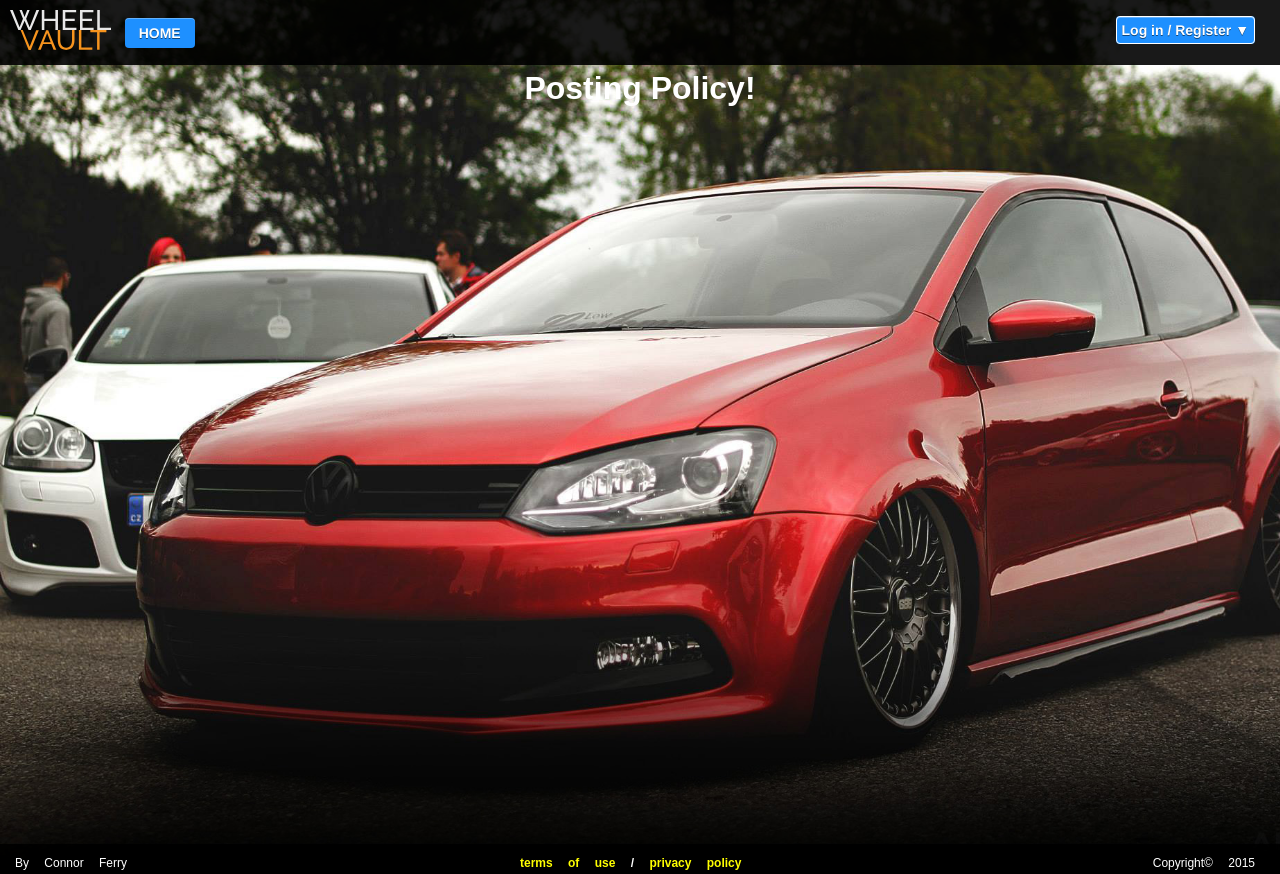
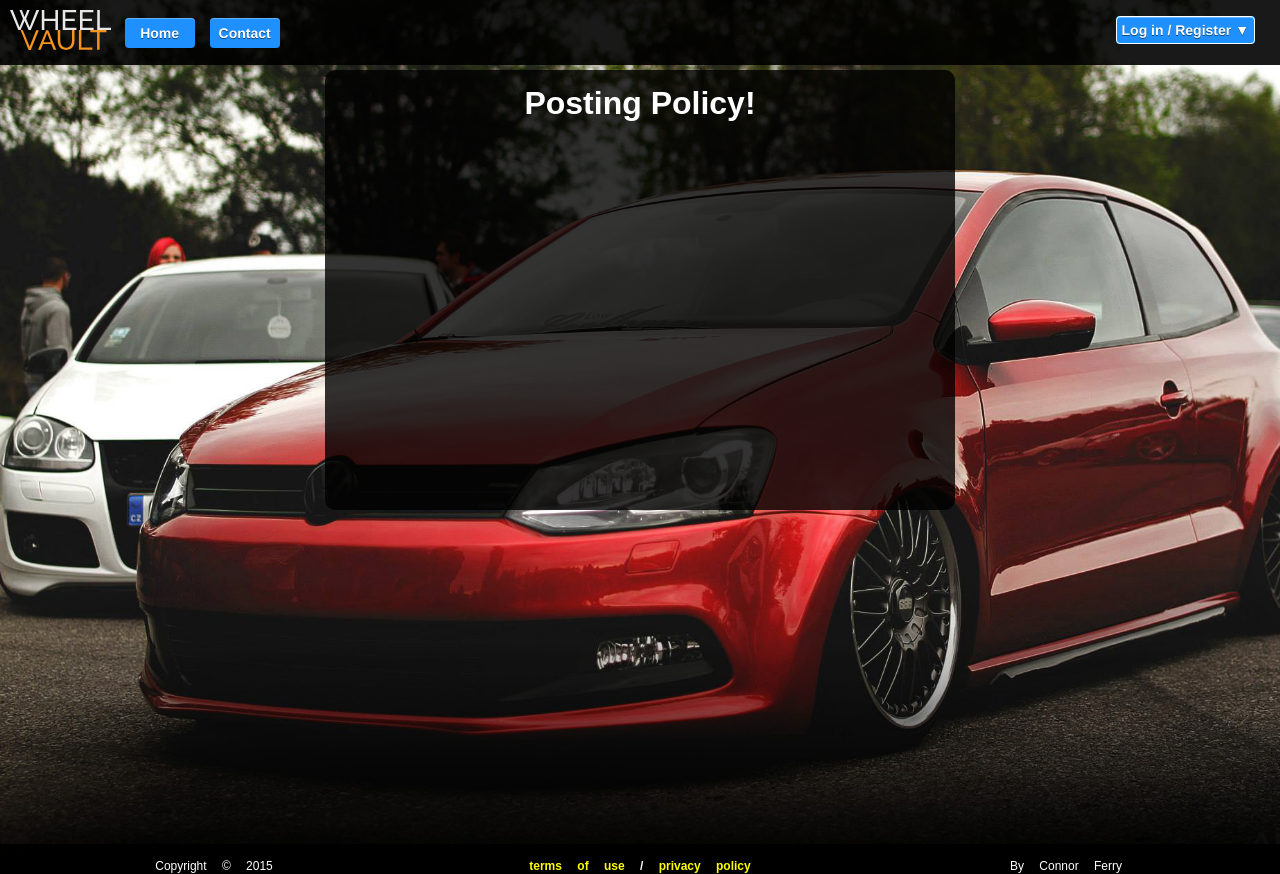
Before and after one commit to CFez7/Wheel-Vault, a PHP site: page /posting_policy.php in a window 1280 px wide. Run offline with PHP 8.4, Linux system fonts and the light colour scheme; some web fonts are replaced.

Commit message:
Footer, legals & nav fix.
Footer, legals & nav fix.

```diff
--- a/includes/footer.php
+++ b/includes/footer.php
@@ -1,12 +1,22 @@
 <!-- code for footer -->
         <div class="footer">
-            <p style="float:right; margin-right:25px; font-size:12px">Copyright© 2015</p>
-            <p style="position:absolute;left:50%; margin-left:-120px; font-size:12px; font-weight:bold">
-                <a href="../public/user_agreement.php" style="text-decoration:none"> terms of use </a>
-                /
-                <a href="../public/privacy_policy.php" style="text-decoration:none"> privacy policy </a>
+            <table style="width:100vw">
+                <tr>
+                    <td style="width:33%">
+                        <p style="font-size:12px">Copyright © 2015</p>
+                    </td>
+                    <td style="width:33%">
+                        <p style="font-size:12px; font-weight:bold">
+                            <a href="../public_html/user_agreement.php" style="text-decoration:none"> terms of use </a>/<a href="../public_html/privacy_policy.php" style="text-decoration:none"> privacy policy </a>
                         </p>
-            <a href="http://www.connorferry.me.uk" target="_blank"><p style="float:left; margin-left:15px; font-size:12px">By Connor Ferry</p>
+                    </td>
+                    <td style="width:33%">
+                        <a href="http://www.connorferry.me.uk" target="_blank" style="text-decoration:none">
+                            <p style="font-size:12px">By Connor Ferry</p>
+                        </a>
+                    </td>
+                </tr>
+            </table>
         </div>
         <!-- linking in javascript files to the bottom of every page -->
         <script src="js/jquery-2.1.3.min.js"></script>
@@ -21,6 +31,5 @@
           ga('send', 'pageview');
 
         </script>
-        </div>
     </body>
 </html>
--- a/includes/nav.php
+++ b/includes/nav.php
@@ -2,9 +2,14 @@
 <div class="mainnav">
     <img src="images/logo.svg" style="height:40px;margin:10px;display:inline-block">
     <p style="vertical-align:top;display:inline-block">
-        <a href="index.php">
+        <a href="index.php" style="color:transparent">
             <button style="display:inline-block" class="blue-button">
-                HOME
+                Home
+            </button>
+        </a>
+        <a href="contact.php">
+            <button style="display:inline-block" class="blue-button">
+                Contact
             </button>
         </a>
     </p>
--- a/public_html/posting_policy.php
+++ b/public_html/posting_policy.php
@@ -14,14 +14,14 @@
                         echo ucfirst($_SESSION["message"]);}
                     ?>
                 </p>
-                <?php if(isset($_SESSION["username"])) { ?>
+                <?php if(isset($_SESSION["name"])) { ?>
                     <?php include '../includes/logged-in-nav.php'; ?>
                 <?php } else { ?>
                         <?php include '../includes/login-nav.php'; ?>
                 <?php } ?>
             </div>
 
-            <div id="reg-background">
+            <div class="box-background">
 
                 <h1 style="margin:0; text-align:center">Posting Policy!</h1>
 
--- a/public_html/user_agreement.php
+++ b/public_html/user_agreement.php
@@ -14,14 +14,14 @@
                         echo ucfirst($_SESSION["message"]);}
                     ?>
                 </p>
-                <?php if(isset($_SESSION["username"])) { ?>
+                <?php if(isset($_SESSION["name"])) { ?>
                     <?php include '../includes/logged-in-nav.php'; ?>
                 <?php } else { ?>
                         <?php include '../includes/login-nav.php'; ?>
                 <?php } ?>
             </div>
 
-            <div id="reg-background">
+            <div class="box-background">
 
                 <h1 style="margin:0; text-align:center">User Agreement!</h1>
 
```
Also changed, not shown: includes/editsinglelisting.php (+5 -5 lines), public_html/contact.php (added, +38 -0 lines). Lines whose indentation alone changed are shown as unchanged.
